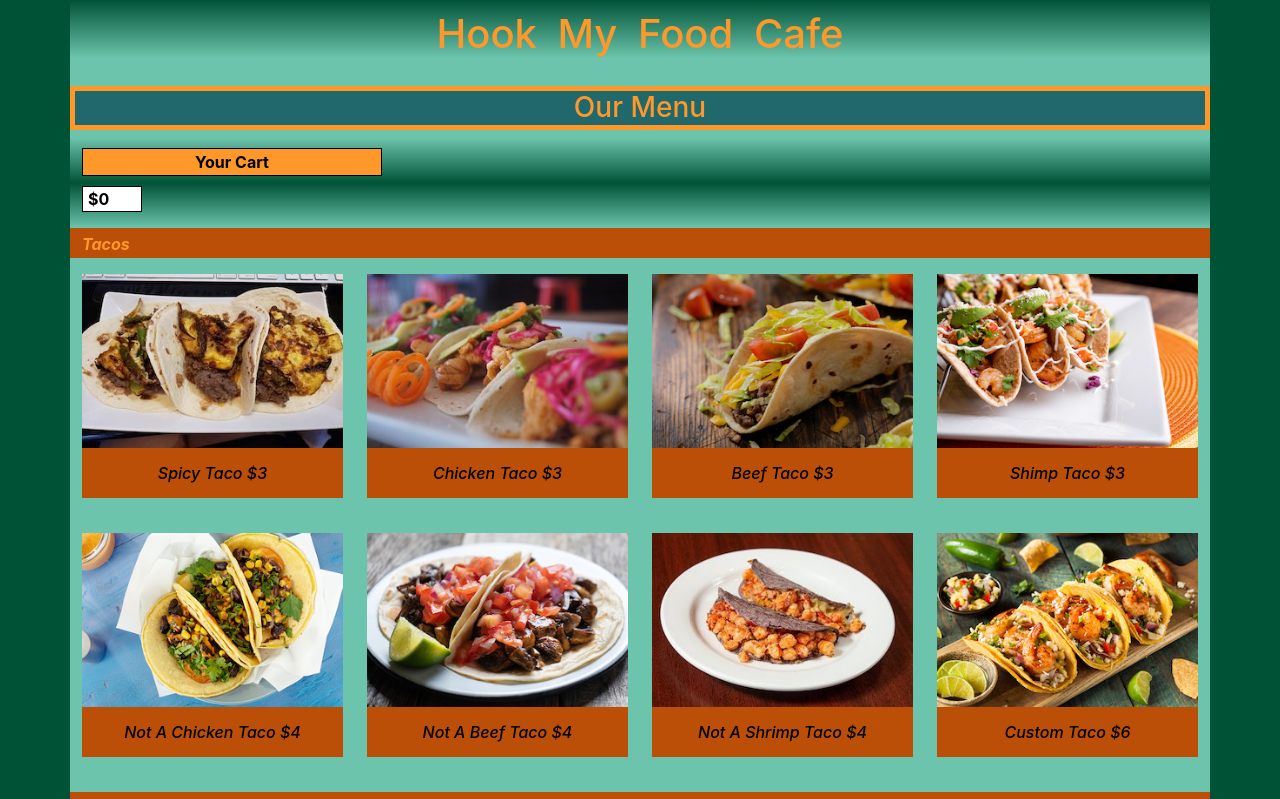
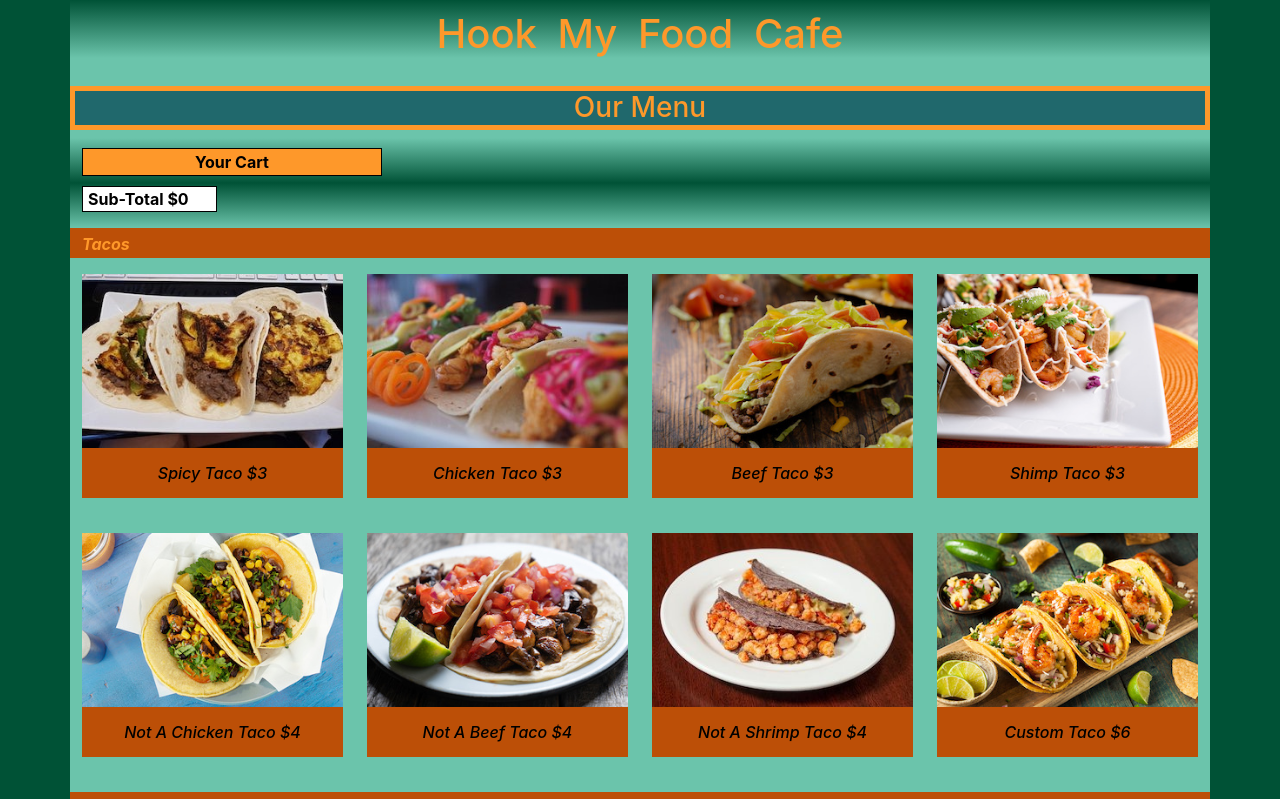
Before and after one commit to DanielSJuarez/react-restaurant-app, a React (Create React App) app: page / in a window 1280 px wide. Shown: the top 799 px of the page. Built offline with nearby package versions, Linux system fonts and the light colour scheme.

Commit message:
final commit

```diff
--- a/src/App.css
+++ b/src/App.css
@@ -123,15 +123,6 @@ a{
   border: solid 1px white;
 }
 
-.mainTotal{
-  font-weight: 700;
-  color: black;
-  width: 60px;
-  background-color: white;
-  padding-left: 5px;
-  border: solid 1px black;
-}
-
 .orderDetails{
   position: sticky;
   top: 0;
@@ -156,7 +147,7 @@ a{
   background-color: #005236;
   color: white;
   border: solid 1px white;
-  margin: 10px 696px 10px 0px;
+  margin: 10px 686px 10px 0px;
   font-weight: 700;
   width: 300px;
 }
@@ -188,3 +179,18 @@ a{
 .deleteItem{
   margin-left: 119px;
 }
+
+.completeButton{
+  background-color: #fe982a;
+  border: solid 1px black;
+  margin: 10px 10px 10px 0px;
+  font-weight: 700;
+  width: 145px;
+}
+
+.completeButton:hover{
+  background-color:#005236;
+  color: white;
+  box-shadow: 0 10px 20px rgba(0,0,0,0.19), 0 6px 6px rgba(0,0,0,0.23);
+  border: solid 1px white;
+}
--- a/src/components/hookMyFood.js
+++ b/src/components/hookMyFood.js
@@ -30,7 +30,7 @@ function HookMyFood(props) {
         const removeSelectedItem = [...orderList];
         const index = removeSelectedItem.findIndex(orderList => orderList.name === name);
         removeSelectedItem.splice(index, 1);
-        quantity = quantity - 1;
+        // quantity = quantity - 1;
         setOrderList(removeSelectedItem);
     }
 
@@ -67,14 +67,18 @@ function HookMyFood(props) {
         <MenuList key={menu.id} {...menu} subTotal={subTotal} order={order} />
     ));
 
-    // const uniqueOrder = [...new Set(orderList.map(item => {
+    // const uniqueOrder = [new Set(orderList.map(item => {
+    //     if(orderList.includes(item.name)){
+    //         return true
+    //     } else {
     //     return {
     //         name: item.name,
     //         price: item.price,
     //         quantity: item.quantity,
     //     }
-    // }))];
-    // // console.log(uniqueOrder);
+    //     return false
+    // }}))];
+    // console.log(uniqueOrder);
 
     // const orderDisplay = uniqueOrder.map(item => (
     //      <OrderDisplay {...item} removeSubTotal={removeSubTotal} removeOrder={removeOrder} order={order} subTotal={subTotal}/>
@@ -91,7 +95,7 @@ function HookMyFood(props) {
                 <h3 className='menuDisplay col-12'>Our Menu</h3>
                 <div className="orderDetails col-12">
                     <button className='orderButton' onClick={() => setScreen(true)}>Your Cart</button>
-                    <p className='mainTotal' onClick={() => setScreen(true)}>${total}</p>
+                    <p className='subTotal' onClick={() => setScreen(true)}>Sub-Total ${total}</p>
                 </div>
                 <div className='menuList col'>
                     {/* <h3 className='menuHeader'>Catagories</h3> */}
@@ -123,7 +127,8 @@ function HookMyFood(props) {
                 <p className='subTotal'>Sub-Total ${total}</p>
                 <div className='col'>
                     <button className='backToMenu' onClick={() => setScreen(false)}>Back to Menu</button>
-                    <button className='orderButton' onClick={clearOrder}>Pay Now</button>
+                    <button className='completeButton' onClick={clearOrder}>Cancel</button>
+                    <button className='completeButton' onClick={clearOrder}>Pay Now</button>
                 </div>
             </div>
         </>
--- a/src/components/menuList.js
+++ b/src/components/menuList.js
@@ -1,4 +1,4 @@
-function MenuList({ name, price, subTotal, order, quantity, url }) {
+function MenuList({ name, price, subTotal, order, quantity, url}) {
 
     const addToOrder = () => {
         subTotal(price);
--- a/src/components/orderDisplay.js
+++ b/src/components/orderDisplay.js
@@ -1,25 +1,23 @@
-function OrderDisplay({ name, price, removeSubTotal, removeOrder, order, subTotal, quantity }) {
+function OrderDisplay({ name, price, removeSubTotal, removeOrder, order, subTotal, quantity}) {
 
-    const removeFromOrder = () => {
-        // quantity = quantity - 1;
-        console.log(quantity);
-        removeSubTotal(price);
-        removeOrder(name);
-    }
+    // const removeFromOrder = () => {
+    //     quantity = quantity - 1;
+    //     console.log(quantity);
+    //     removeSubTotal(price);
+    //     removeOrder(name);
+    // }
 
-    const addToQuantity = () => {
-        // quantity = quantity + 1;
-        order(name, price, quantity);
-        subTotal(price);
-        console.log(quantity);
-    }
+    // const addToQuantity = () => {
+    //     quantity = quantity + 1;
+    //     order(name, price, quantity);
+    //     subTotal(price);
+    //     console.log(quantity);
+    // }
 
     const deleteFromOrder = () => {
         removeSubTotal(price);
         removeOrder(name);
         // quantity = 1;
-        console.log(quantity);
-
     }
 
 
```
